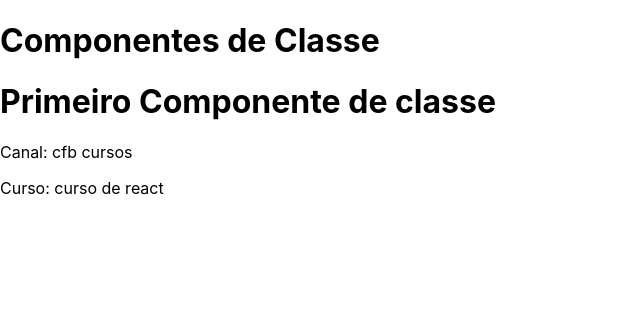
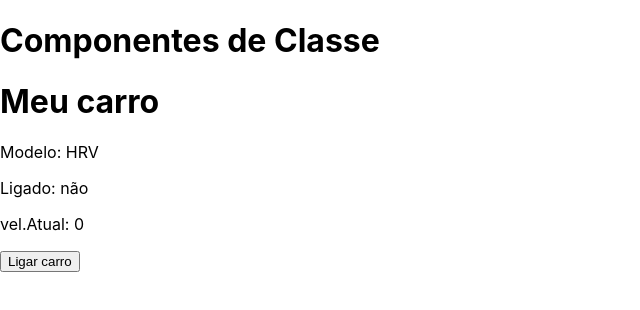
Before and after one commit to renatogomesf/ReactJS, a React (Create React App) app in the folder curso-de-react/: page / in a window 1280 px wide. Shown: the top 310 px of the page, without its empty margins (0-640 px from the left). Built offline with nearby package versions, Linux system fonts and the light colour scheme.

Commit message:
feita aula 22

```diff
--- /dev/null
+++ b/curso-de-react/src/AULAS/aula22/StateCompoClasse.js
@@ -0,0 +1,13 @@
+import React from 'react'
+
+import Carro from '../../componentes/Carro'
+
+export default function StateCompoClasse() {
+    return (
+        <>
+            <h1>Componentes de Classe</h1>
+
+            <Carro></Carro>
+        </>
+    )
+}
--- a/curso-de-react/src/App.js
+++ b/curso-de-react/src/App.js
@@ -1,6 +1,6 @@
 import React from 'react'
 
-import ComponeClasses from './AULAS/aula21/ComponeClasses';
+import StateCompoClasse from './AULAS/aula22/StateCompoClasse';
 
 // quando a CSS é importada no arquivo principal, não precisa importar de novo nos componentens.
 import './App.css'
@@ -11,7 +11,7 @@
   return (
     <div className="App">
 
-        <ComponeClasses></ComponeClasses>
+        <StateCompoClasse></StateCompoClasse>
 
     </div>
   );
--- /dev/null
+++ b/curso-de-react/src/componentes/Carro.js
@@ -0,0 +1,35 @@
+import React from "react";
+
+export default class Carro extends React.Component {
+
+    constructor(props){
+        super(props)
+
+        this.modelo='HRV'
+
+        this.state={
+            ligado:false,
+            velAtual:0
+        }
+    }
+
+    ligarDesligar(){
+        // this.state.ligado = true
+        this.setState({ligado:!this.state.ligado})
+    }
+
+    render(){
+        return (
+            <div>
+                <h1>Meu carro</h1>
+
+                <p>Modelo: {this.modelo}</p>
+
+                <p>Ligado: {this.state.ligado?'sim':'não'}</p>
+                <p>vel.Atual: {this.state.velAtual}</p>
+
+                <button onClick={()=>this.ligarDesligar()}>{this.state.ligado?'Desligar carro':'Ligar carro'}</button>
+            </div>
+        )
+    }
+}
```
